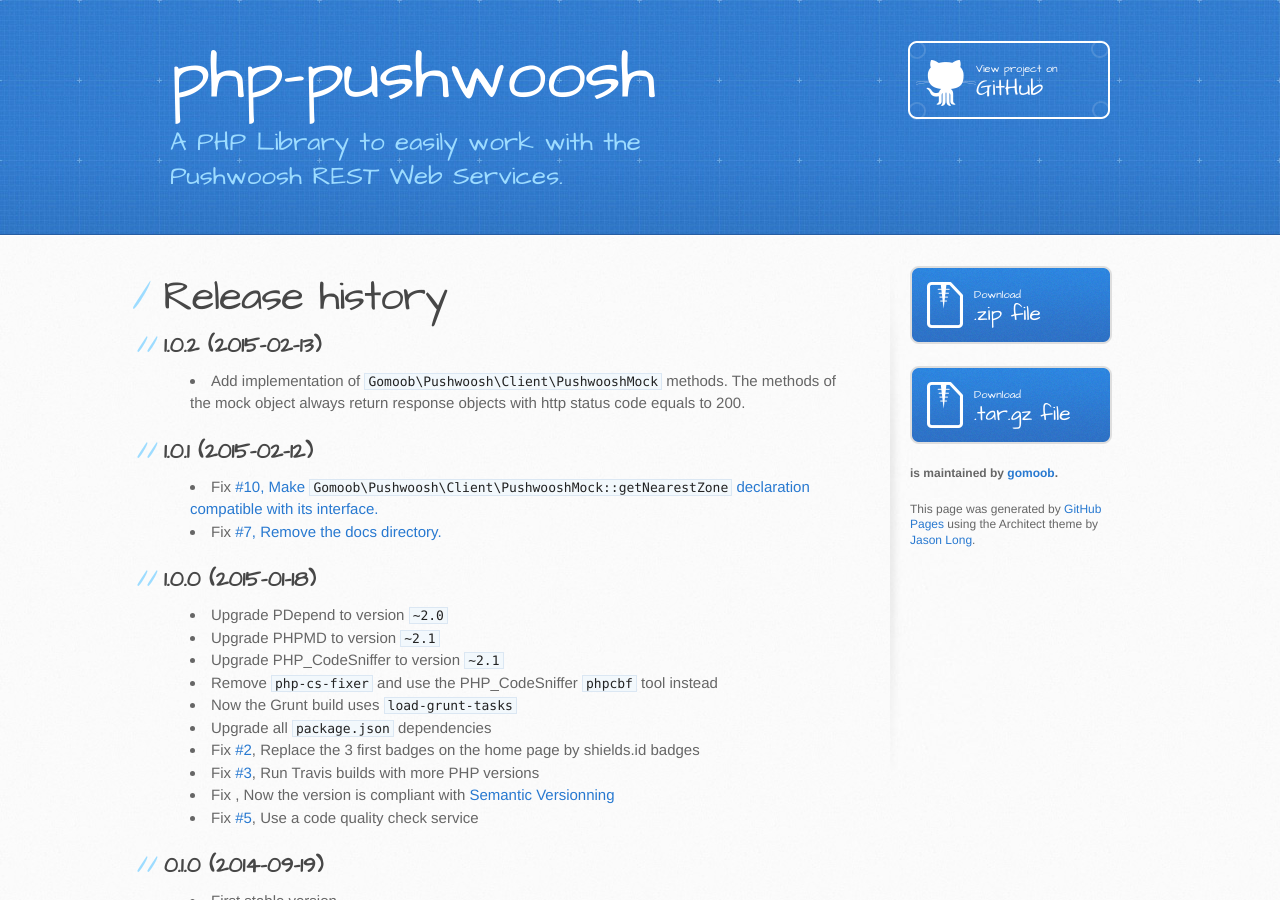
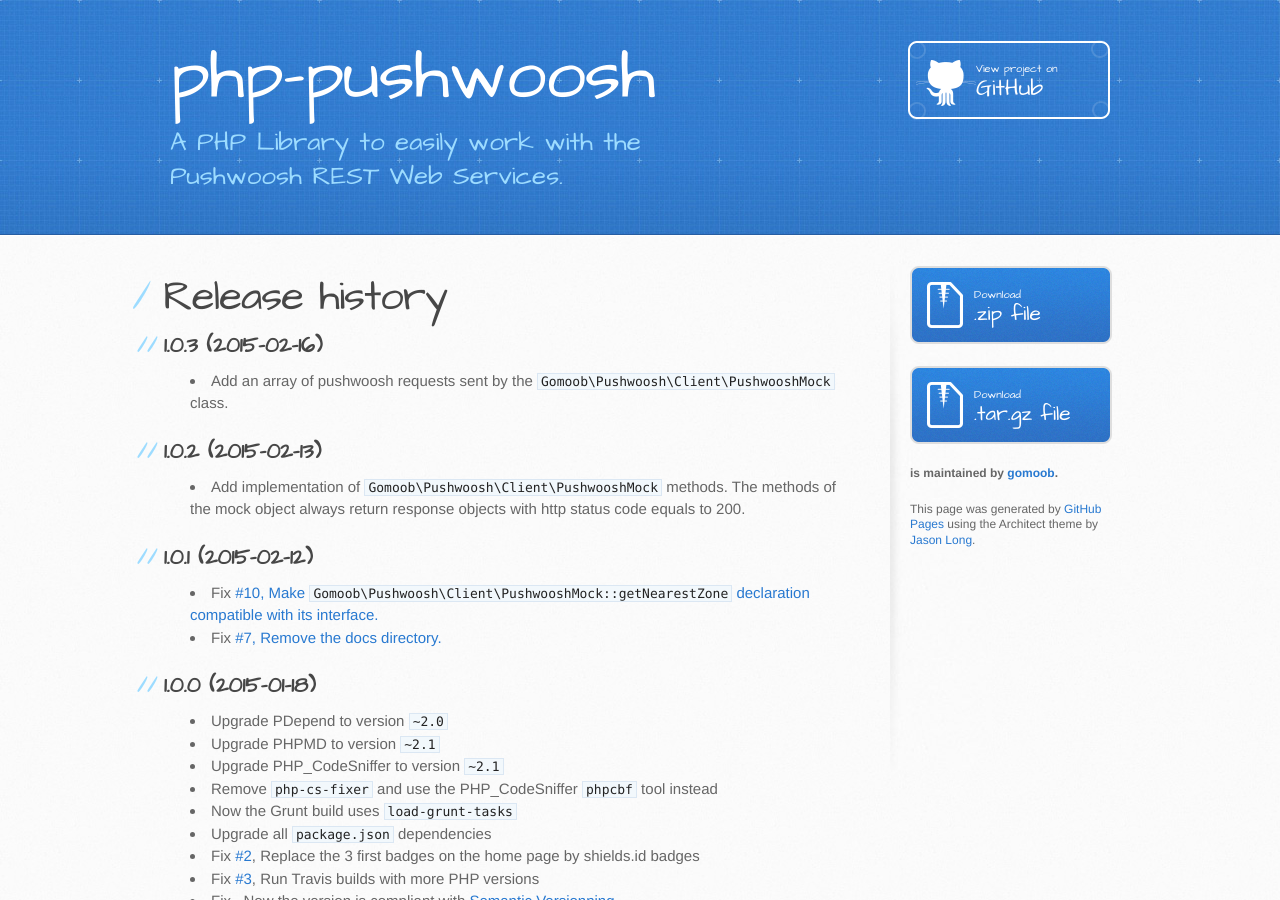
Before and after one commit to gomoob/php-pushwoosh, a Jekyll site: the page built from release-history.html, in a window 1280 px wide and 900 px high. Built offline with Jekyll 4.4.1, drawn with Linux system fonts in a browser that asks for light colours.

Commit message:
Add release history of version 1.0.3

```diff
--- a/release-history.html
+++ b/release-history.html
@@ -4,6 +4,11 @@
 ---
 
 <h1>Release history</h1>
+
+<h2>1.0.3 (2015-02-16)</h2>
+<ul>
+    <li>Add an array of pushwoosh requests sent by the <code>Gomoob\Pushwoosh\Client\PushwooshMock</code> class.</li>
+</ul>
 
 <h2>1.0.2 (2015-02-13)</h2>
 <ul>
```
